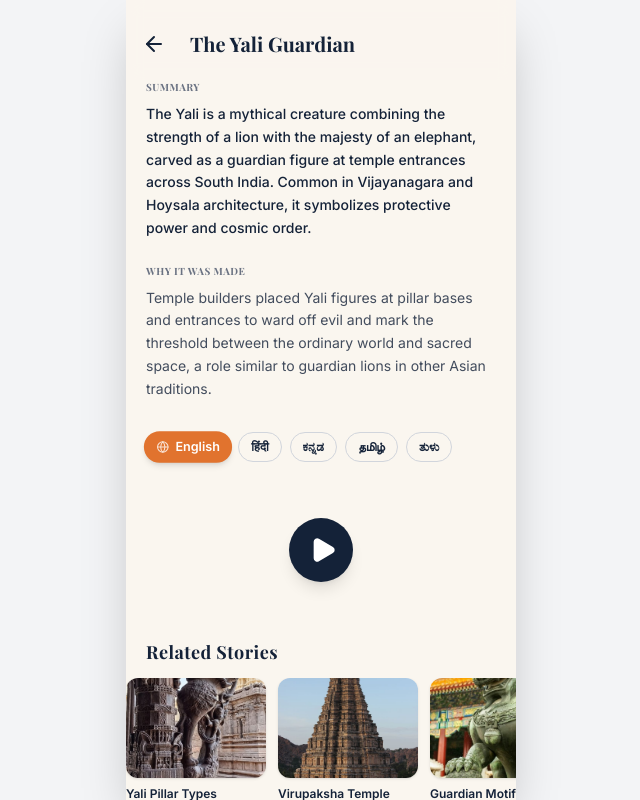
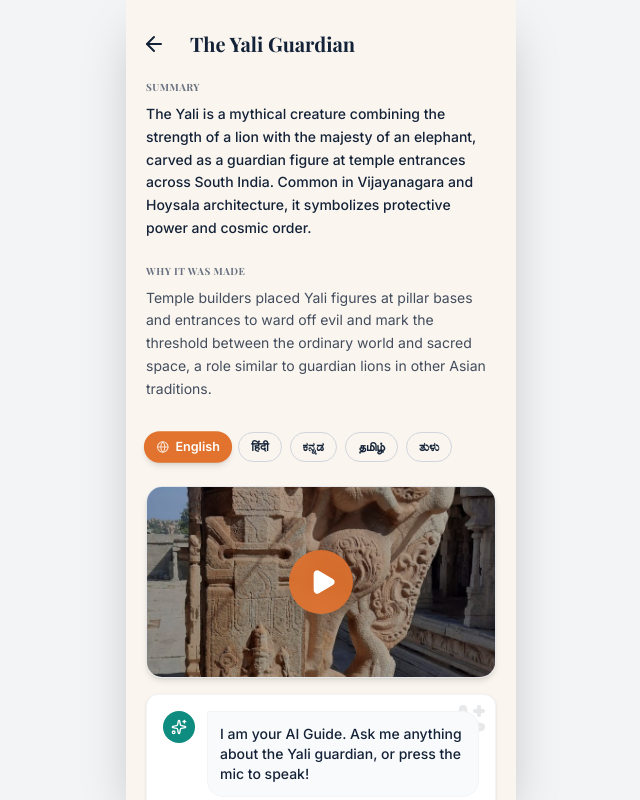
Before and after one commit to aaravgupta0202/katha_setu, a React app: page /story in a window 1280 px wide. Shown: the whole page, without its empty margins (319-959 px from the left). Built offline with nearby package versions, Linux system fonts and the light colour scheme; the HTML template or start-up script is replaced by a standard one.

Commit message:
UI Polish: Add map background, fix scan positioning, add story thumbnail and AI chat, fix avatars

```diff
--- a/src/pages/Map.jsx
+++ b/src/pages/Map.jsx
@@ -4,7 +4,12 @@ import { useNavigate } from 'react-router-dom';
 export default function MapScreen() {
   const navigate = useNavigate();
   return (
-    <div className="min-h-screen flex flex-col relative bg-[#EFEFEF]">
+    <div className="min-h-[100dvh] flex flex-col relative bg-[#EFEFEF] overflow-hidden">
+      {/* Background Map (Cosmetic) */}
+      <div className="absolute inset-0 z-0 opacity-60 pointer-events-none">
+        <iframe width="100%" height="100%" frameBorder="0" scrolling="no" marginHeight="0" marginWidth="0" src="https://www.openstreetmap.org/export/embed.html?bbox=74.7%2C13.3%2C74.9%2C13.5&amp;layer=mapnik" className="grayscale contrast-125 sepia-[.3]"></iframe>
+      </div>
+
       {/* Top Search Bar */}
       <div className="absolute top-0 w-full z-20 p-4 pt-6 flex items-center gap-2">
         <button onClick={() => navigate(-1)} className="p-2 bg-white rounded-full shadow-md text-navy shrink-0 hover:bg-gray-50 transition-colors">
--- a/src/pages/Profile.jsx
+++ b/src/pages/Profile.jsx
@@ -74,13 +74,13 @@ export default function Profile() {
         <div className="space-y-3">
           <div className="flex items-center gap-3 bg-white p-3 rounded-lg shadow-sm border border-gray-100">
             <div className="w-8 h-8 rounded-full bg-gray-200 overflow-hidden shrink-0">
-              <PlaceholderImage src="/assets/img/avatar2.jpg" alt="User" className="w-full h-full" />
+              <img src="https://ui-avatars.com/api/?name=Krishnendu&background=random" alt="User" className="w-full h-full" />
             </div>
             <p className="text-xs font-medium"><span className="font-bold">Krishnendu</span> verified a myth · <span className="text-gray-500">23 May 2025</span></p>
           </div>
           <div className="flex items-center gap-3 bg-white p-3 rounded-lg shadow-sm border border-gray-100">
             <div className="w-8 h-8 rounded-full bg-gray-200 overflow-hidden shrink-0">
-              <PlaceholderImage src="/assets/img/avatar3.jpg" alt="User" className="w-full h-full" />
+              <img src="https://ui-avatars.com/api/?name=Aarav+Gupta&background=random" alt="User" className="w-full h-full" />
             </div>
             <p className="text-xs font-medium"><span className="font-bold">Aarav Gupta</span> flagged 5 new items · <span className="text-gray-500">21 May 2025</span></p>
           </div>
--- a/src/pages/Scan.jsx
+++ b/src/pages/Scan.jsx
@@ -36,7 +36,7 @@ export default function Scan() {
     <div className="relative h-full bg-black overflow-hidden flex flex-col">
       {/* Background Camera Image */}
       <div className="absolute inset-0 z-0">
-        <PlaceholderImage src="/assets/img/scan-live.jpg" alt="Live Camera" className="w-full h-full object-cover" iconSize={64} />
+        <PlaceholderImage src="/assets/img/scan-live.jpg" alt="Live Camera" className="w-full h-full object-cover object-top" iconSize={64} />
       </div>
 
       {/* Top Bar */}
--- a/src/pages/Story.jsx
+++ b/src/pages/Story.jsx
@@ -1,6 +1,6 @@
 import { useState } from 'react';
 import { useNavigate } from 'react-router-dom';
-import { ArrowLeft, Play, Pause, Globe } from 'lucide-react';
+import { ArrowLeft, Play, Pause, Globe, Sparkles, Mic } from 'lucide-react';
 import PlaceholderImage from '../components/PlaceholderImage';
 import { useLanguage } from '../context/LanguageContext';
 import { translations } from '../utils/translations';
@@ -59,19 +59,43 @@ export default function Story() {
           ))}
         </div>
 
-        {/* Audio Player (Cosmetic) */}
-        <div className="flex flex-col items-center justify-center py-8">
+        {/* Audio/Video Player (Cosmetic) */}
+        <div className="relative w-full h-48 rounded-2xl overflow-hidden shadow-md my-4 border border-gray-200">
+          <PlaceholderImage src="/assets/img/yali-guardian.jpg" alt="Video Thumbnail" className="w-full h-full object-cover" />
+          <div className="absolute inset-0 bg-black/30 flex flex-col items-center justify-center">
             <button
               onClick={() => setIsPlaying(!isPlaying)}
-            className="w-16 h-16 bg-navy text-white rounded-full flex items-center justify-center shadow-lg hover:bg-gray-800 transition-colors transform hover:scale-105 active:scale-95"
+              className="w-16 h-16 bg-terracotta/90 text-white rounded-full flex items-center justify-center shadow-lg hover:bg-terracotta transition-colors transform hover:scale-105 active:scale-95 backdrop-blur-sm"
             >
               {isPlaying ? <Pause size={28} fill="currentColor" /> : <Play size={28} fill="currentColor" className="ml-1" />}
             </button>
             {isPlaying && (
-            <span className="text-xs text-terracotta font-semibold mt-3 animate-pulse">
+              <span className="text-xs text-white font-semibold mt-3 animate-pulse bg-black/60 px-3 py-1 rounded-full">
                 {t.nowPlaying}
               </span>
             )}
+          </div>
+        </div>
+
+        {/* AI Chat Area */}
+        <div className="bg-white rounded-xl shadow-sm border border-gray-100 p-4 mb-6 relative overflow-hidden">
+          <div className="absolute top-0 right-0 p-2 opacity-10">
+            <Sparkles size={48} />
+          </div>
+          <div className="flex gap-3 mb-4 relative z-10">
+            <div className="w-8 h-8 rounded-full bg-teal text-white flex items-center justify-center shrink-0">
+              <Sparkles size={16} />
+            </div>
+            <div className="bg-gray-50 rounded-2xl rounded-tl-none p-3 text-sm text-navy font-medium border border-gray-100">
+              I am your AI Guide. Ask me anything about the Yali guardian, or press the mic to speak!
+            </div>
+          </div>
+          <div className="flex items-center gap-2 relative z-10">
+            <input type="text" placeholder="Ask a question..." className="flex-1 bg-gray-100 rounded-full px-4 py-2.5 text-sm font-medium focus:outline-none focus:ring-1 focus:ring-terracotta" />
+            <button className="w-10 h-10 rounded-full bg-navy text-white flex items-center justify-center shrink-0 hover:bg-gray-800 transition-colors shadow-sm">
+              <Mic size={18} />
+            </button>
+          </div>
         </div>
 
         {/* Related Stories */}
```
Lines whose indentation alone changed are shown as unchanged.
